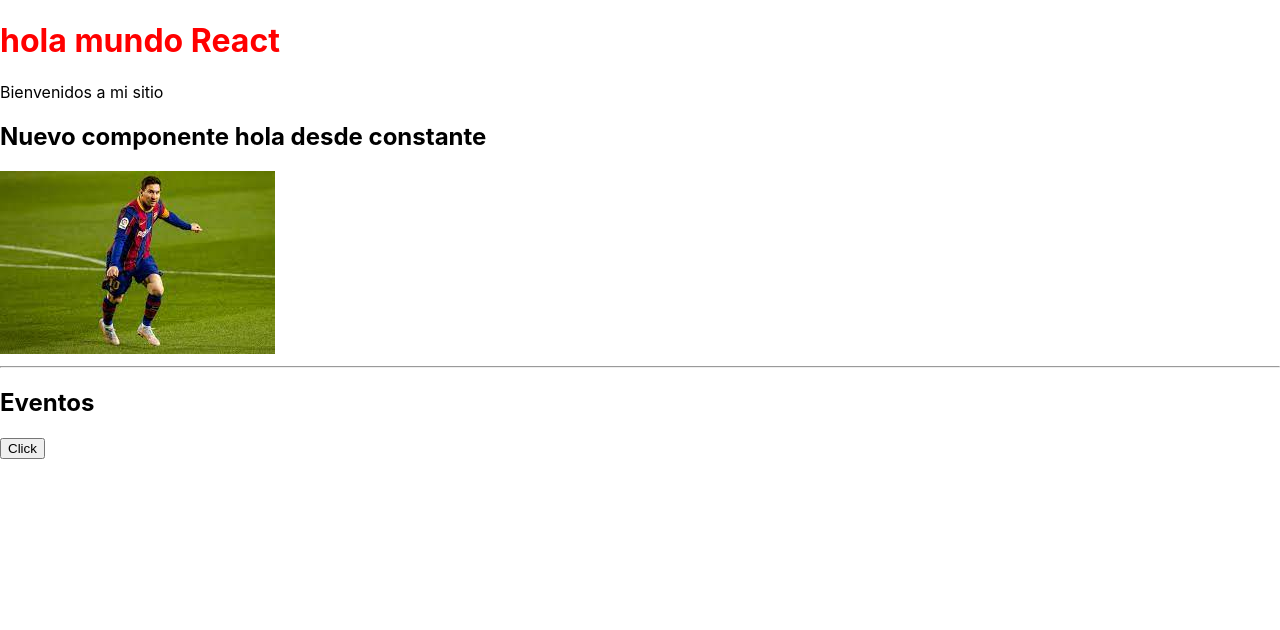
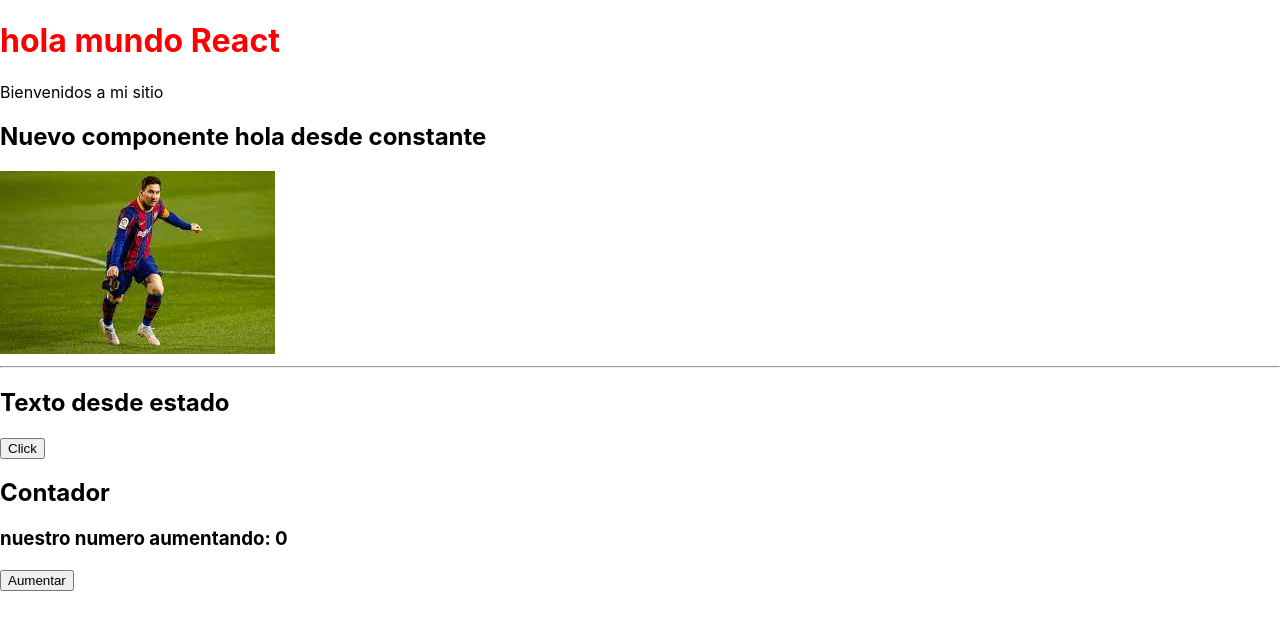
Before and after one commit to fredyvelasquezgt/PracticeWebApp, a React (Create React App) app: page / in a window 1280 px wide. Shown: the top 630 px of the page. Built offline with nearby package versions, Linux system fonts and the light colour scheme.

Commit message:
Contador component created

```diff
--- a/src/App.js
+++ b/src/App.js
@@ -2,6 +2,7 @@
 import Parrafo from "./components/Parrafo";
 import Variables from "./components/Variables";
 import Evento from "./components/Evento";
+import Contador from "./components/Contador";
 
 function App() {
   return (
@@ -10,6 +11,7 @@
       <Parrafo />
       <Variables />
       <Evento />
+      <Contador />
     </div>
   );
 }
--- /dev/null
+++ b/src/components/Contador.jsx
@@ -0,0 +1,21 @@
+import React from 'react'
+
+const Contador = () => {
+
+    const [contador, setContador] = React.useState(0);
+
+    const aumentar = () => {
+        console.log('click');
+        setContador(contador + 1)
+    }
+
+    return (
+        <div>
+            <h2>Contador</h2>
+            <h3>nuestro numero aumentando: {contador}</h3>
+            <button onClick={ () => aumentar()}>Aumentar</button>
+        </div>
+    )
+}
+
+export default Contador
--- a/src/components/Evento.jsx
+++ b/src/components/Evento.jsx
@@ -1,14 +1,20 @@
-import React, {} from 'react'
+import React, {Fragment, useState} from 'react'
 
 const Evento = () => {
+
+    const [texto, setTexto] = useState('Texto desde estado')
+
     const eventoClick = () => {
-        console.log('me diste click')
+        console.log('me diste click');
+        setTexto('cambiando el texto');
     }
+
+
 
     return (
         <>
             <hr></hr>
-            <h2>Eventos</h2>
+            <h2>{texto}</h2>
             <button onClick={ () => eventoClick()}>Click</button>
         </>
 
```
